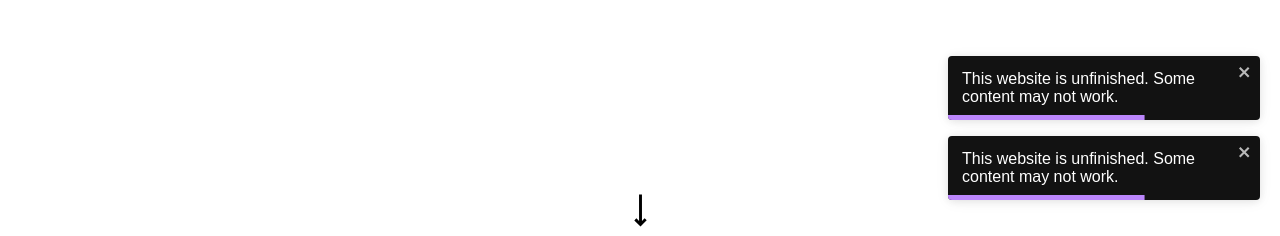
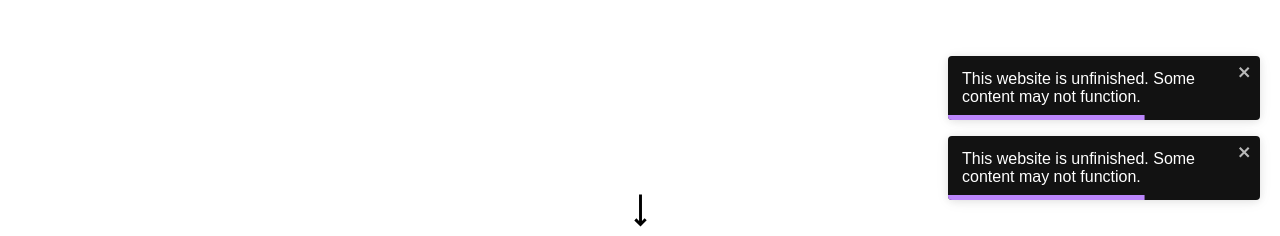
Before and after one commit to coledude04/Portfolio, a React (Vite) app: page / in a window 1280 px wide. Shown: the part 564-800 px from the top of the page. Built offline with nearby package versions, Linux system fonts and the light colour scheme.

Commit message:
Changed notification message.

```diff
--- a/src/components/Home.jsx
+++ b/src/components/Home.jsx
@@ -7,7 +7,7 @@ import 'react-toastify/dist/ReactToastify.css';
 const Home = () => {
 
     useEffect(() => {
-        toast("This website is unfinished. Some content may not work.");
+        toast("This website is unfinished. Some content may not function.");
     }, [])
 
     return(
```
